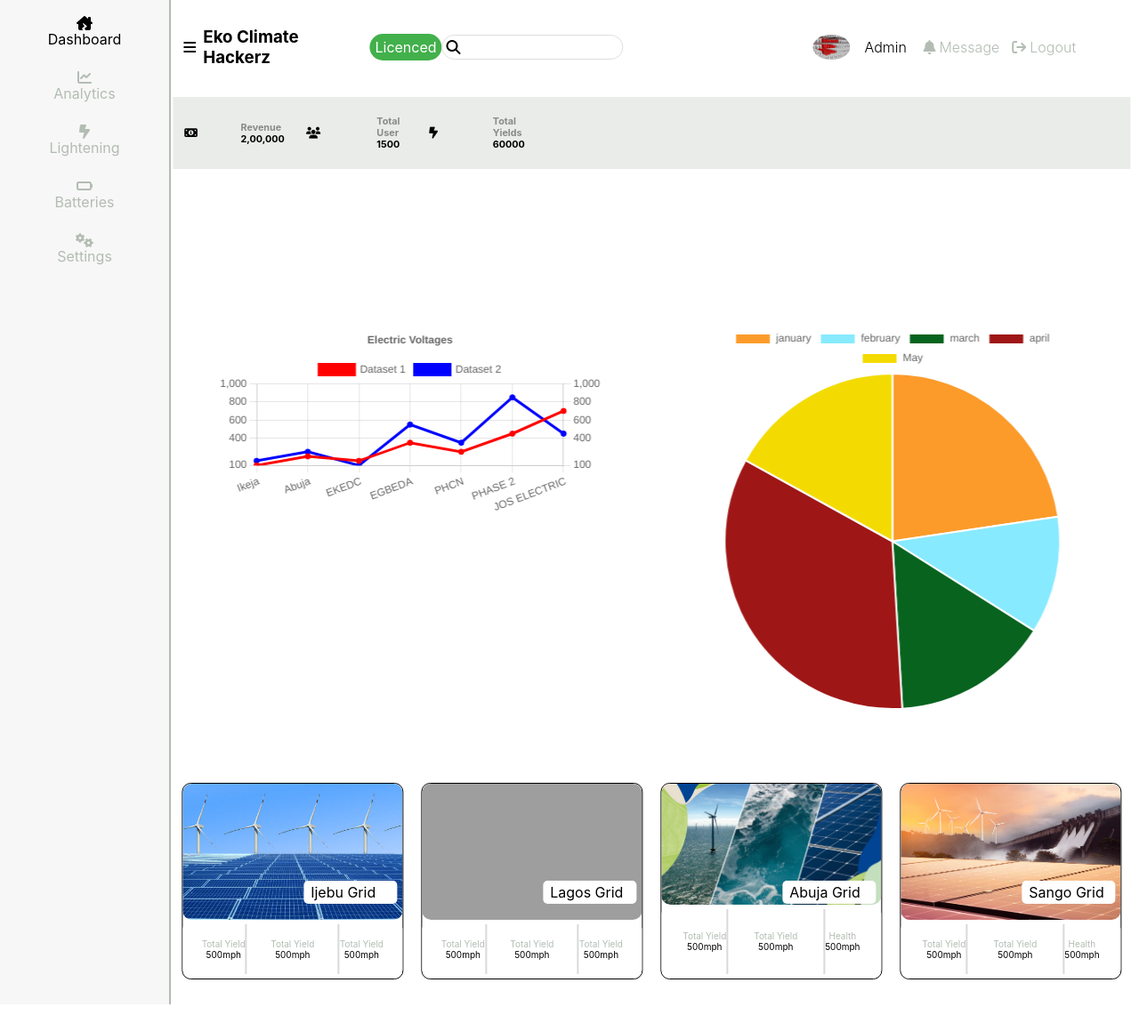
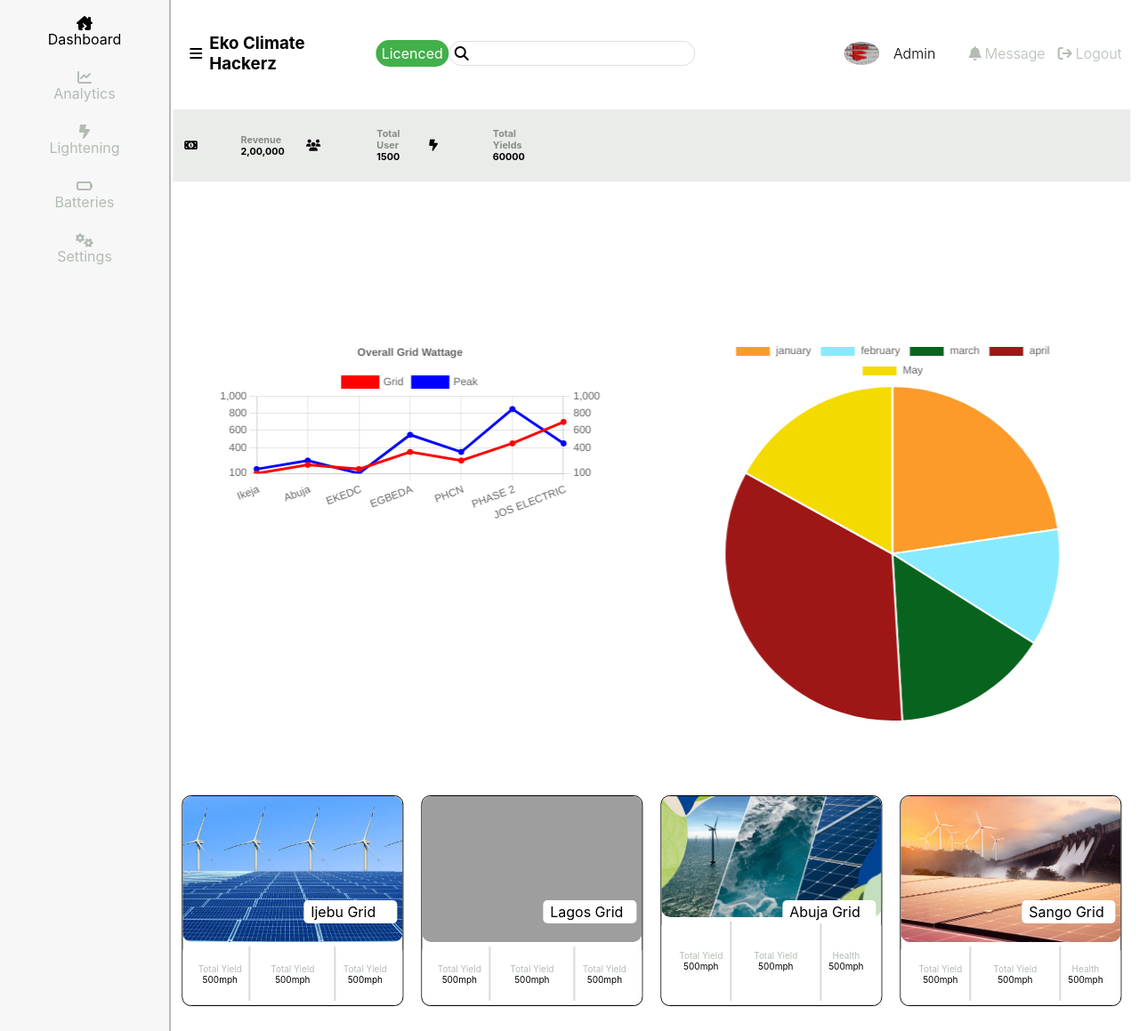
Before and after one commit to Zedtek-me/Climathon_with_django, a Django app: page /dashboard/ in a window 1280 px wide. Shown: the whole page at 89% size. Before the commit the page ends 1129 px from the top, so only its background shows below. Run offline with Django 4.2, Linux system fonts and the light colour scheme; some libraries are stand-ins or nearby versions; grey boxes are pictures that could not be loaded.

Commit message:
in progress

```diff
--- a/climathonApp/static/css/index.css
+++ b/climathonApp/static/css/index.css
@@ -100,22 +100,39 @@ ul#largeNav{
 }
 .cont.topNav{
     display: flex;
-    justify-content: space-between;
+    justify-content: center;
     align-items: center;
 
 }
-#leftIcon{/*hamburger div at top nav*/
+.cont.topNav>*{
+    margin: 3px;
+}
+#left-panel{/*the left panel in topNav*/
     display: flex;
-    flex-wrap: nowrap;
-    justify-content: center;
+    flex-wrap: wrap;
+    justify-content: space-around;
+    align-items: center;
+    width: 70%;
+    padding: 8px;
+}
+
+.eko-n-search{/*found within #left-panel*/
+    width: 100%;
+    display: flex;
+    justify-content: space-between;
+    align-items: center;
+}
+.icon-n-txt{
+    display: flex;
+    justify-content: space-around;
     align-items: center;
     width: fit-content;
-    padding: 8px;
-    cursor: pointer;
+    padding: 4px;
 }
-#leftIcon>*{
+.icon-n-txt>*{
     margin: 4px;
 }
+
 .licenced{
     width: 85px;
     padding: 5px;
@@ -135,7 +152,7 @@ ul#largeNav{
     bottom: 0;
     border-radius:20px;
     border: solid 1px #DEDEDE;
-    width:20%;
+    width:50%;
     height: fit-content;
     padding: 5px;
 }
@@ -307,21 +324,21 @@ ul#largeNav{
 #volume-num {
     color: black;
 }
-.cont.trends-and-number{/*for the trends and analytics*/
+.cont.trends-and-number{/*for the trends and analytics. Like other containers with the '.cont' className, its width is 100%*/
     display: flex;
     justify-content: space-around;
     padding: 4px;
     margin-top: 10%;
 }
-.trends-and-number >*{
+.trends-and-number >*{/*all trends containers in this container.*/
     margin: 5%;
-    width:50%;
-    height: 100%;
+    width:50% !important;
+    height: 100% !important;
 }
 
-.trends-and-number>*>*{/*all within trends and numbers cont are two conts holding canvas separately. Now I'm controlling the widht and height of each*/
-    width:30%;
-    height: 100%;
+.trends-and-number>.trends canvas{/*all within trends and numbers cont are two conts holding canvas separately. Now I'm controlling the widht and height of each*/
+    width:10%;
+    height: 10%;
 }
 
 .line{
@@ -396,6 +413,7 @@ ul#largeNav{
     align-items: center;
     text-align: center;
     margin: 5px;
+    padding: 8px;
 }
 
 .border-right{/*these are still the yieldTotal containers, but first and last, respectively, to give the demacating points*/
--- a/climathonApp/templates/base.html
+++ b/climathonApp/templates/base.html
@@ -38,14 +38,14 @@
         labels: labels,
         datasets: [//datasets (amount of data to create for this entire data)
             {
-            label: 'Dataset 1',
+            label: 'Grid',
             data:[100,200,150,350,250,450,700],
             borderColor: 'red',
             backgroundColor: 'red',
             yAxisID: 'y',
             },
             {
-            label: 'Dataset 2',
+            label: 'Peak',
             data: childData,
             borderColor: 'blue',
             backgroundColor: 'blue',
@@ -69,7 +69,7 @@
         plugins: {
         title: {
             display: true,
-            text: 'Electric Voltages'
+            text: 'Overall Grid Wattage',
         }
         },
         scales: {
--- a/climathonApp/templates/dashboard.html
+++ b/climathonApp/templates/dashboard.html
@@ -32,7 +32,9 @@
     <!-- {/*Parent container for analytics and other info */} -->
     <div class="container analytics">
         <div class=" cont topNav">
-            <div id="leftIcon">
+            <div id="left-panel">
+                <div class="eko-n-search">
+                    <div class="icon-n-txt">
                         <i class="fa-solid fa-bars"></i>
                         <h3 id="eko-desc">Eko Climate Hackerz</h3>
                     </div>
@@ -40,6 +42,8 @@
                     <div class="search-cont">
                         <i class="fa-solid fa-magnifying-glass" id="absolute-mag"></i>
                         <input type="search" name="searchCont" id="search">
+                    </div>
+                </div>
             </div>
             <div id="right-panel">
                 <div class="img-n-name">
@@ -110,10 +114,10 @@
         </div>
 
         <div class="cont trends-and-number">
-            <div class="trends">
+            <div class="trends forLine">
                 <canvas class="trends trendsCanvas line"></canvas>
             </div>
-            <div className="numberOf">
+            <div class="trends forPie">
                 <canvas class=" trends numberOfCanvas pieChart"></canvas>
             </div>
         </div>
```
Lines whose indentation alone changed are shown as unchanged.
